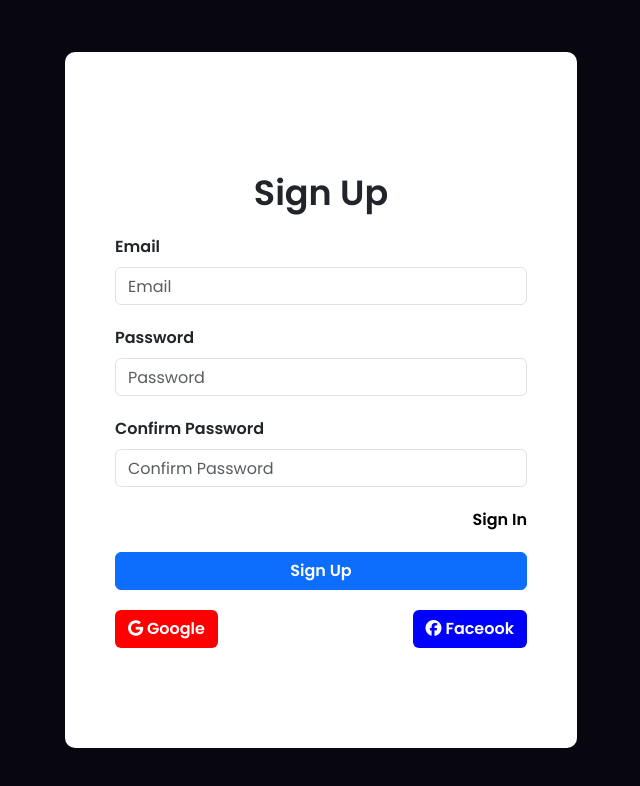
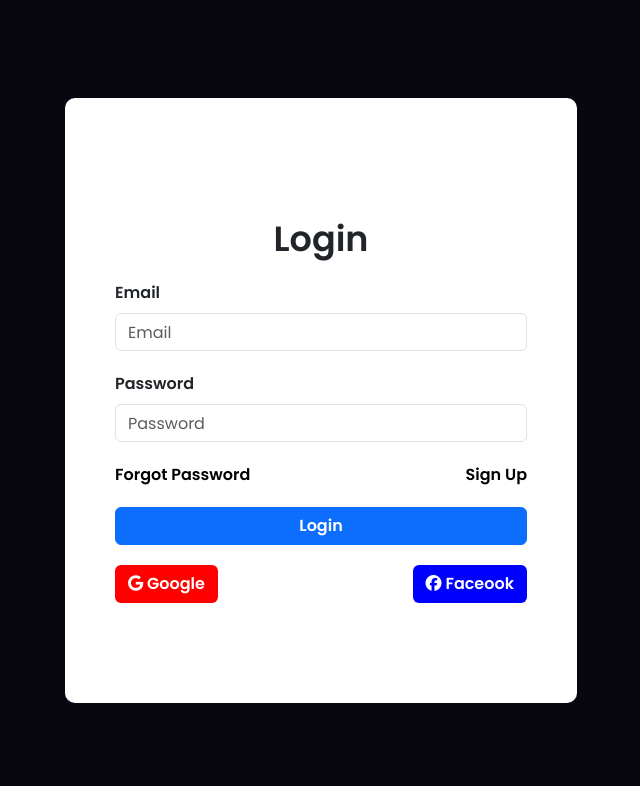
Before and after one commit to Hassan341-del/Authentication-App, a React (Create React App) app: page /login in a window 1280 px wide. Shown: the top 786 px of the page, without its empty margins (319-959 px from the left). Built offline with nearby package versions, Linux system fonts and the light colour scheme.

Commit message:
React Routing

```diff
--- a/package.json
+++ b/package.json
@@ -9,6 +9,7 @@
     "firebase": "^10.11.0",
     "react": "^18.2.0",
     "react-dom": "^18.2.0",
+    "react-router-dom": "^6.23.0",
     "react-scripts": "5.0.1",
     "web-vitals": "^2.1.4"
   },
--- a/src/Components/Container.js
+++ b/src/Components/Container.js
@@ -4,7 +4,7 @@ import Login from './Login'
 import { initializeApp } from "firebase/app";
 import { getDatabase, set } from 'firebase/database';
 import { getAuth, createUserWithEmailAndPassword, signInWithEmailAndPassword, sendEmailVerification, sendPasswordResetEmail, GoogleAuthProvider, FacebookAuthProvider, signInWithPopup } from 'firebase/auth'
-
+import {BrowserRouter,Routes, Route} from 'react-router-dom'
 const firebaseConfig = {
   apiKey: "AIzaSyC9mDmMqw1Le6AGw46x40Cn59o5b4emN1k",
   authDomain: "authentication-app-bd5a7.firebaseapp.com",
@@ -25,12 +25,12 @@ export default function Container() {
     message : "",
     type : 1
   })
-  const pageSwitchHandler = (e) => {
-    setState({
-      page : !state.page
-    })
-    e.preventDefault()
-  }
+  // const pageSwitchHandler = (e) => {
+  //   setState({
+  //     page : !state.page
+  //   })
+  //   e.preventDefault()
+  // }
   const registrationHandler = (e) => {
     e.preventDefault()
     const email = e.target.email.value
@@ -150,8 +150,11 @@ export default function Container() {
     })
   }
   return (
-    <>
-     {state.page ? <Register switch={pageSwitchHandler} registerUser={registrationHandler} googleRegistration={googleRegistrationHandler} facebookRegistration={faceookRegistrationHandler} message={state.message} type={state.type}/> : <Login switch={pageSwitchHandler} loginUser={loginHandler} googleLogin={googleLoginHandler} facebookLogin={facebookLoginHandler} message={state.message} type={state.type}/>}
-    </>
+    <BrowserRouter>
+      <Routes>
+        <Route path='/' element={ <Register registerUser={registrationHandler} googleRegistration={googleRegistrationHandler} facebookRegistration={faceookRegistrationHandler} message={state.message} type={state.type} /> } />
+        <Route path='/login' element={ <Login loginUser={loginHandler} googleLogin={googleLoginHandler} facebookLogin={facebookLoginHandler} message={state.message} type={state.type} /> } />
+      </Routes>
+    </BrowserRouter>
   )
 }
--- a/src/Components/Login.js
+++ b/src/Components/Login.js
@@ -1,4 +1,5 @@
 import React, { useState } from 'react';
+import { Link } from 'react-router-dom';
 import './Login.css';
 
 export default function Login(props) {
@@ -37,10 +38,10 @@ export default function Login(props) {
             </div>
             <div className="controls">
               <div className="forgot-password">
-                <a href='#' onClick={props.forgotPassword}>Forgot Password</a>
+                <Link to='#' onClick={props.forgotPassword}>Forgot Password</Link>
               </div>
               <div className="sign-up">
-                <a href='#' onClick={props.switch}>Sign Up</a>
+                <Link to="/">Sign Up</Link>
               </div>
             </div>
             <button className='btn btn-primary login-btn'>Login</button>
--- a/src/Components/Register.js
+++ b/src/Components/Register.js
@@ -1,5 +1,6 @@
 import React, { useState } from 'react'
 import './Register.css'
+import { Link } from 'react-router-dom'
 
 export default function Register(props) {
     const [password, setPassword] = useState("")
@@ -59,9 +60,10 @@ export default function Register(props) {
               }
               <input type={showConfirmPassword ? 'text' : 'password'} class="form-control" id="confirm-password" placeholder="Confirm Password" value={confirmPassword} onChange={handleConfirmPasswordInput} name='confirmPassword'></input>
               </div>
+
               <div className="control">
                     <div className="sign-in">
-                        <a href='#' onClick={props.switch}>Sign In</a>
+                        <Link to='/login'>Sign In</Link>
                     </div>
                 </div>
               <button className='btn btn-primary login-btn'>Sign Up</button>
```
Also changed, not shown: 1 other file (tests, documents, lock files or other folders).
